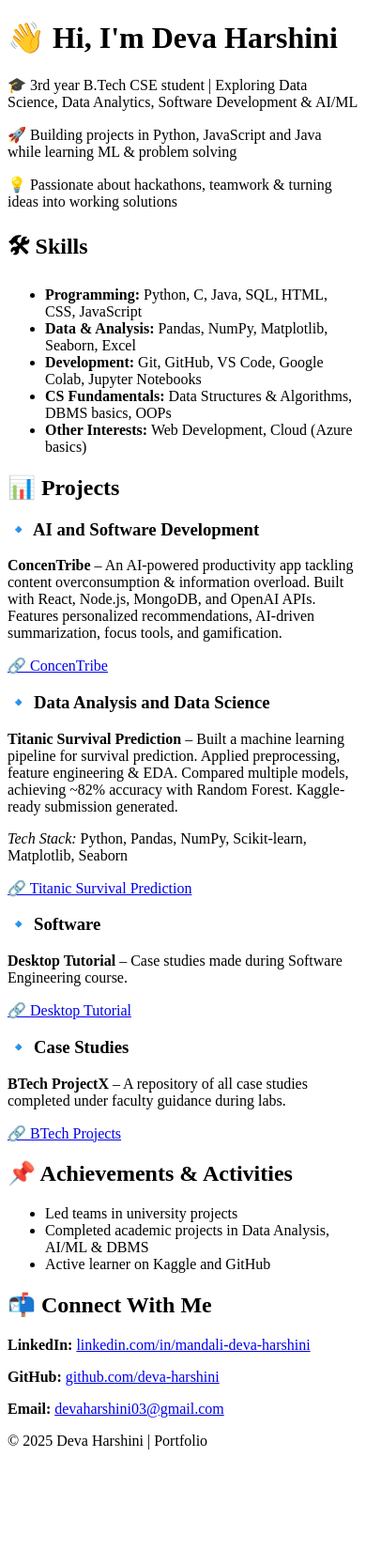
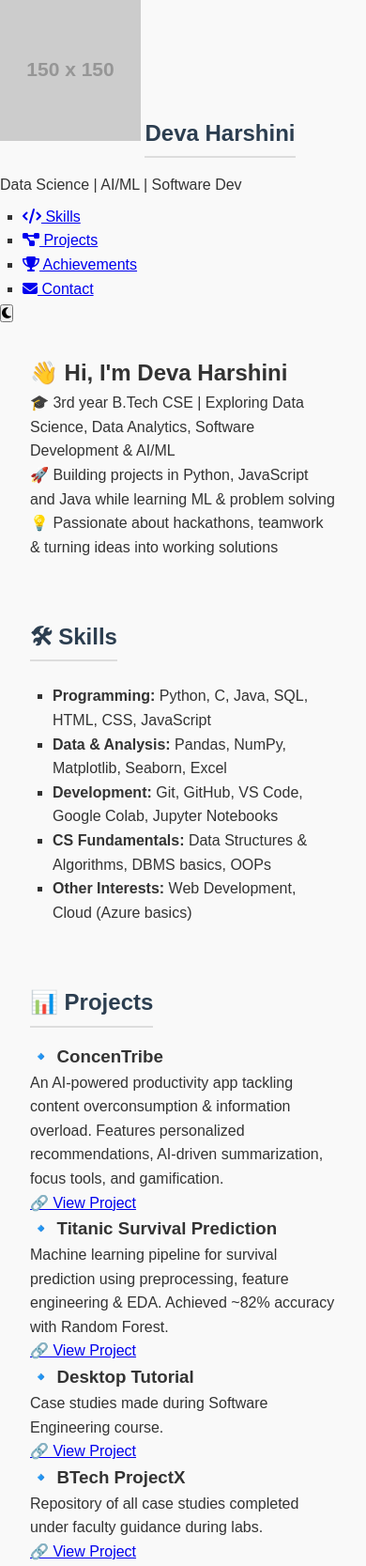
Before and after one commit to deva-harshini/Portfolio, a plain HTML site: page index.html in a window 390 px wide. Shown: the top 1667 px of the page at 94% size. Before the commit the page ends 1559 px from the top, so only its background shows below. Drawn offline with Linux system fonts and the light colour scheme; placeholder pictures from the web are drawn by us.

Commit message:
Update index.html
added some features like
Responsive Sidebar Navigation – Instead of scrolling, use a fixed sidebar with smooth scrolling to sections.

Hero Section with Profile Image – Add a profile picture and short tagline.

Modern Fonts & Icons – Use Google Fonts + Font Awesome icons for a polished look.

Card-based Projects Section – Animated hover effects on projects.

Animations & Transitions – Use CSS transitions and scroll animations (fade-in, slide-in).

Dark Mode Toggle – A button to switch between light and dark themes.

Contact Section with Icons – Styled social media buttons (LinkedIn, GitHub, Email).

Footer with smooth hover effects – Minimal and professional.

```diff
--- a/index.html
+++ b/index.html
@@ -4,17 +4,40 @@
   <meta charset="UTF-8">
   <meta name="viewport" content="width=device-width, initial-scale=1.0">
   <title>Portfolio - Deva Harshini</title>
-  <link rel="stylesheet" href="style.css">
+  <link rel="stylesheet" href="styles.css">
+  <!-- Google Fonts -->
+  <link href="https://fonts.googleapis.com/css2?family=Poppins:wght@300;400;600&display=swap" rel="stylesheet">
+  <!-- Font Awesome -->
+  <link rel="stylesheet" href="https://cdnjs.cloudflare.com/ajax/libs/font-awesome/6.4.0/css/all.min.css">
 </head>
 <body>
-  <header>
-    <h1>👋 Hi, I'm Deva Harshini</h1>
-    <p>🎓 3rd year B.Tech CSE student | Exploring Data Science, Data Analytics, Software Development & AI/ML</p>
-    <p>🚀 Building projects in Python, JavaScript and Java while learning ML & problem solving</p>
-    <p>💡 Passionate about hackathons, teamwork & turning ideas into working solutions</p>
-  </header>
+  <!-- Sidebar Navigation -->
+  <aside class="sidebar">
+    <div class="profile">
+      <img src="https://via.placeholder.com/150" alt="Profile Picture">
+      <h2>Deva Harshini</h2>
+      <p>Data Science | AI/ML | Software Dev</p>
+    </div>
+    <nav>
+      <ul>
+        <li><a href="#skills"><i class="fa-solid fa-code"></i> Skills</a></li>
+        <li><a href="#projects"><i class="fa-solid fa-diagram-project"></i> Projects</a></li>
+        <li><a href="#achievements"><i class="fa-solid fa-trophy"></i> Achievements</a></li>
+        <li><a href="#contact"><i class="fa-solid fa-envelope"></i> Contact</a></li>
+      </ul>
+    </nav>
+    <button class="dark-mode-toggle"><i class="fa-solid fa-moon"></i></button>
+  </aside>
 
-  <main>
+  <!-- Main Content -->
+  <main class="content">
+    <section class="hero" id="hero">
+      <h1>👋 Hi, I'm <span>Deva Harshini</span></h1>
+      <p>🎓 3rd year B.Tech CSE | Exploring Data Science, Data Analytics, Software Development & AI/ML</p>
+      <p>🚀 Building projects in Python, JavaScript and Java while learning ML & problem solving</p>
+      <p>💡 Passionate about hackathons, teamwork & turning ideas into working solutions</p>
+    </section>
+
     <section id="skills">
       <h2>🛠 Skills</h2>
       <ul>
@@ -28,30 +51,25 @@
 
     <section id="projects">
       <h2>📊 Projects</h2>
-
-      <div class="project">
-        <h3>🔹 AI and Software Development</h3>
-        <p><b>ConcenTribe</b> – An AI-powered productivity app tackling content overconsumption & information overload. Built with React, Node.js, MongoDB, and OpenAI APIs. Features personalized recommendations, AI-driven summarization, focus tools, and gamification.</p>
-        <p><a href="#">🔗 ConcenTribe</a></p>
+      <div class="project-card">
+        <h3>🔹 ConcenTribe</h3>
+        <p>An AI-powered productivity app tackling content overconsumption & information overload. Features personalized recommendations, AI-driven summarization, focus tools, and gamification.</p>
+        <a href="#">🔗 View Project</a>
       </div>
-
-      <div class="project">
-        <h3>🔹 Data Analysis and Data Science</h3>
-        <p><b>Titanic Survival Prediction</b> – Built a machine learning pipeline for survival prediction. Applied preprocessing, feature engineering & EDA. Compared multiple models, achieving ~82% accuracy with Random Forest. Kaggle-ready submission generated.</p>
-        <p><i>Tech Stack:</i> Python, Pandas, NumPy, Scikit-learn, Matplotlib, Seaborn</p>
-        <p><a href="#">🔗 Titanic Survival Prediction</a></p>
+      <div class="project-card">
+        <h3>🔹 Titanic Survival Prediction</h3>
+        <p>Machine learning pipeline for survival prediction using preprocessing, feature engineering & EDA. Achieved ~82% accuracy with Random Forest.</p>
+        <a href="#">🔗 View Project</a>
       </div>
-
-      <div class="project">
-        <h3>🔹 Software</h3>
-        <p><b>Desktop Tutorial</b> – Case studies made during Software Engineering course.</p>
-        <p><a href="#">🔗 Desktop Tutorial</a></p>
+      <div class="project-card">
+        <h3>🔹 Desktop Tutorial</h3>
+        <p>Case studies made during Software Engineering course.</p>
+        <a href="#">🔗 View Project</a>
       </div>
-
-      <div class="project">
-        <h3>🔹 Case Studies</h3>
-        <p><b>BTech ProjectX</b> – A repository of all case studies completed under faculty guidance during labs.</p>
-        <p><a href="#">🔗 BTech Projects</a></p>
+      <div class="project-card">
+        <h3>🔹 BTech ProjectX</h3>
+        <p>Repository of all case studies completed under faculty guidance during labs.</p>
+        <a href="#">🔗 View Project</a>
       </div>
     </section>
 
@@ -66,14 +84,35 @@
 
     <section id="contact">
       <h2>📬 Connect With Me</h2>
-      <p><b>LinkedIn:</b> <a href="https://www.linkedin.com/in/mandali-deva-harshini" target="_blank">linkedin.com/in/mandali-deva-harshini</a></p>
-      <p><b>GitHub:</b> <a href="https://github.com/deva-harshini" target="_blank">github.com/deva-harshini</a></p>
-      <p><b>Email:</b> <a href="mailto:devaharshini03@gmail.com">devaharshini03@gmail.com</a></p>
+      <div class="social-links">
+        <a href="https://www.linkedin.com/in/mandali-deva-harshini" target="_blank"><i class="fa-brands fa-linkedin"></i></a>
+        <a href="https://github.com/deva-harshini" target="_blank"><i class="fa-brands fa-github"></i></a>
+        <a href="mailto:devaharshini03@gmail.com"><i class="fa-solid fa-envelope"></i></a>
+      </div>
     </section>
+
+    <footer>
+      <p>© 2025 Deva Harshini | Portfolio</p>
+    </footer>
   </main>
 
-  <footer>
-    <p>© 2025 Deva Harshini | Portfolio</p>
-  </footer>
+  <script>
+    // Dark mode toggle
+    const toggle = document.querySelector('.dark-mode-toggle');
+    toggle.addEventListener('click', () => {
+      document.body.classList.toggle('dark');
+      toggle.innerHTML = document.body.classList.contains('dark') ? '<i class="fa-solid fa-sun"></i>' : '<i class="fa-solid fa-moon"></i>';
+    });
+
+    // Smooth scroll
+    document.querySelectorAll('a[href^="#"]').forEach(anchor => {
+      anchor.addEventListener('click', function(e) {
+        e.preventDefault();
+        document.querySelector(this.getAttribute('href')).scrollIntoView({
+          behavior: 'smooth'
+        });
+      });
+    });
+  </script>
 </body>
 </html>
```
